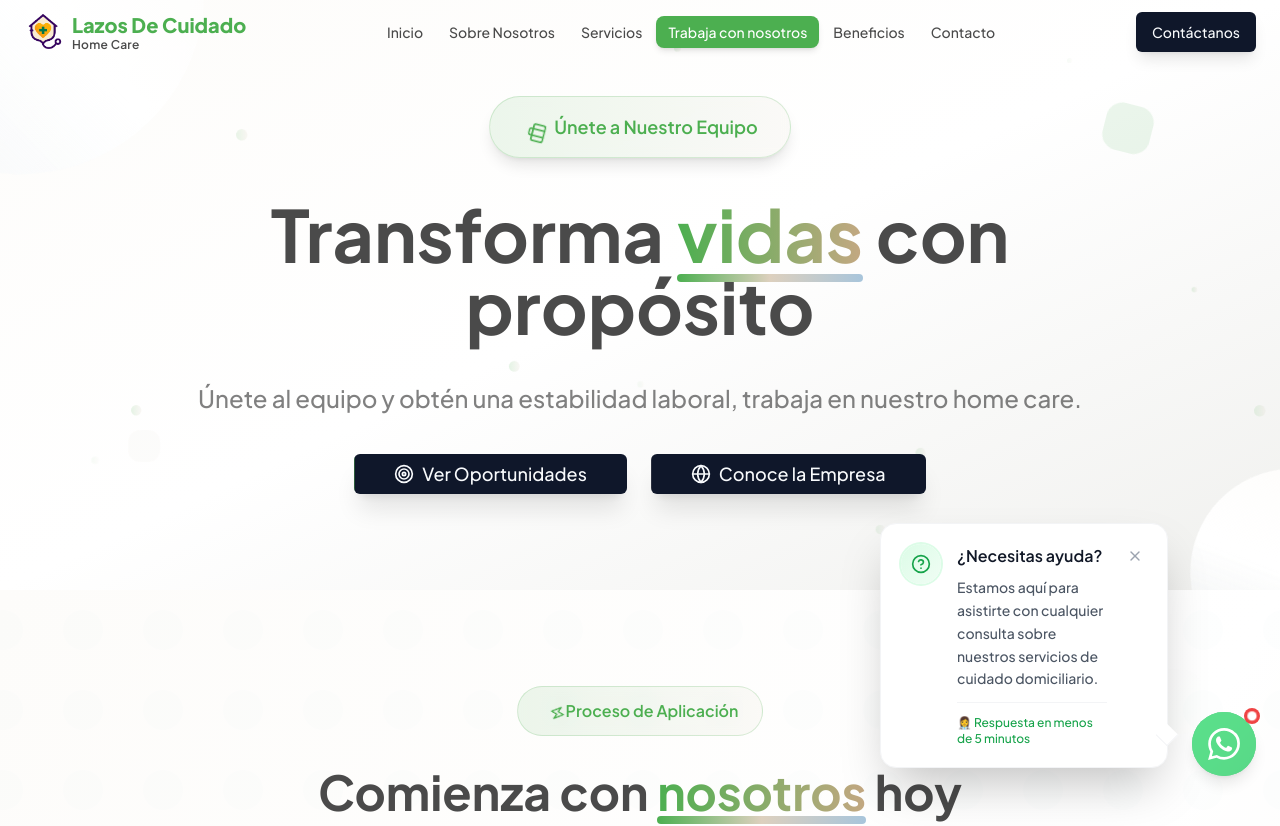
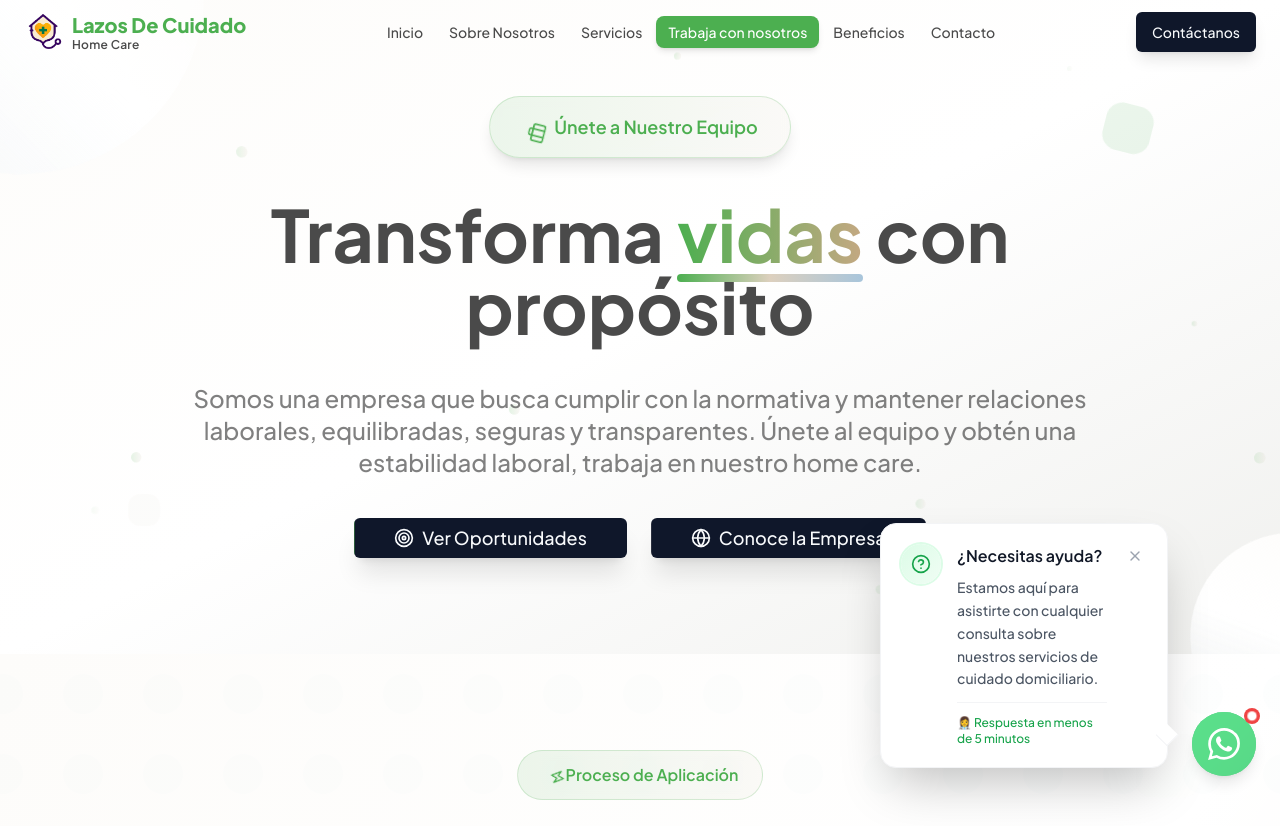
Before and after one commit to thecrisdasher/sutil-home, a Next.js app: page /team in a window 1280 px wide. Shown: the top 826 px of the page. Built offline with nearby package versions, Linux system fonts and the light colour scheme.

Commit message:
docs: update team page text and remove troubleshooting guide
- Update team page description to reflect company values and mission
- Remove outdated Formspree troubleshooting documentation

```diff
--- a/app/team/page.tsx
+++ b/app/team/page.tsx
@@ -825,7 +825,7 @@ export default function EnhancedCareersPage() {
               variants={itemVariants}
               className="text-xl md:text-2xl text-neutral-dark/70 leading-relaxed max-w-4xl mx-auto"
             >
-             Únete al equipo y obtén una estabilidad laboral, trabaja en nuestro home care.
+             Somos una empresa que busca cumplir con la normativa y mantener relaciones laborales, equilibradas, seguras y transparentes. Únete al equipo y obtén una estabilidad laboral, trabaja en nuestro home care.
             </motion.p>
 
             <motion.div
```
Also changed, not shown: 1 other file (tests, documents, lock files or other folders).
